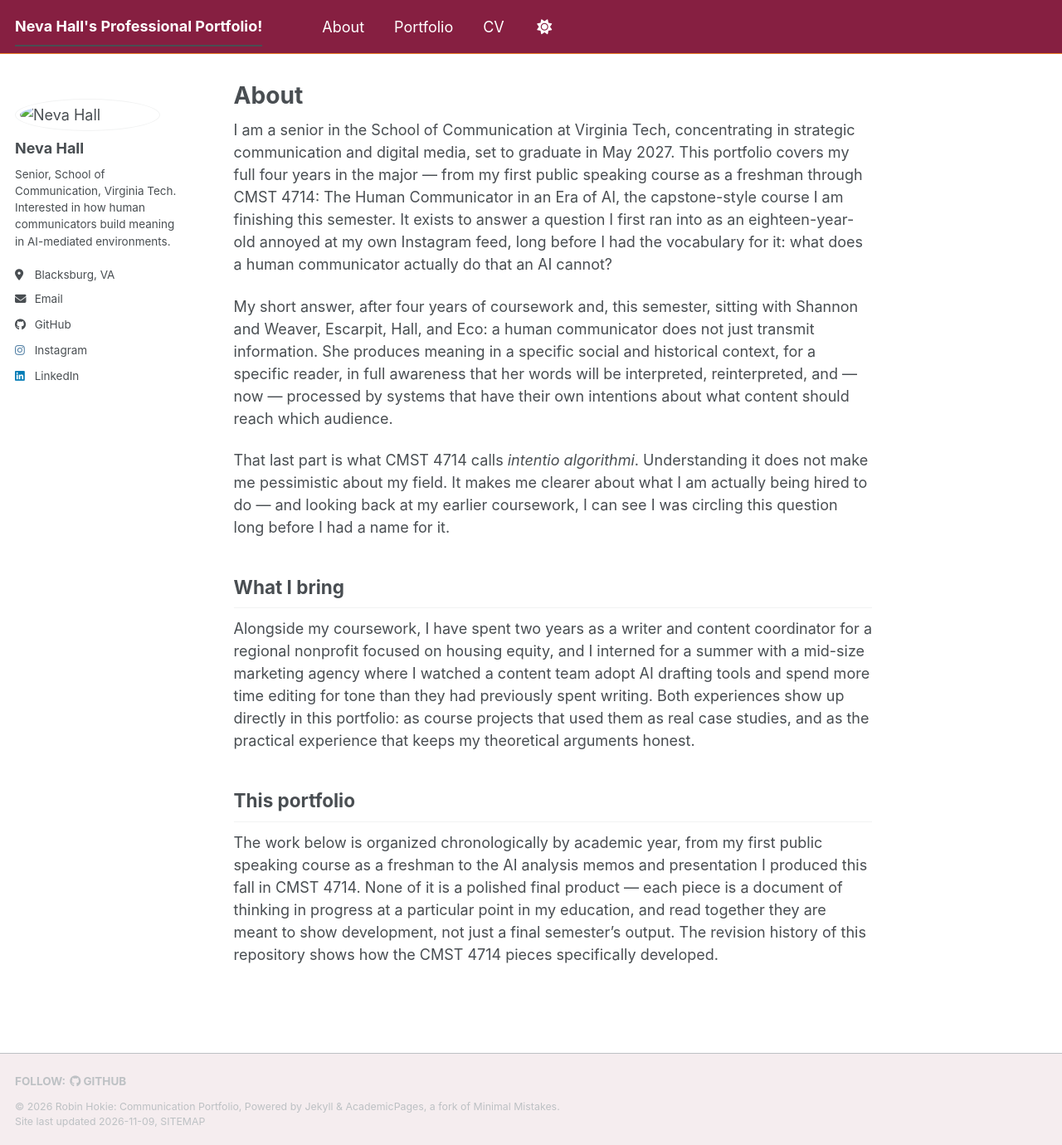
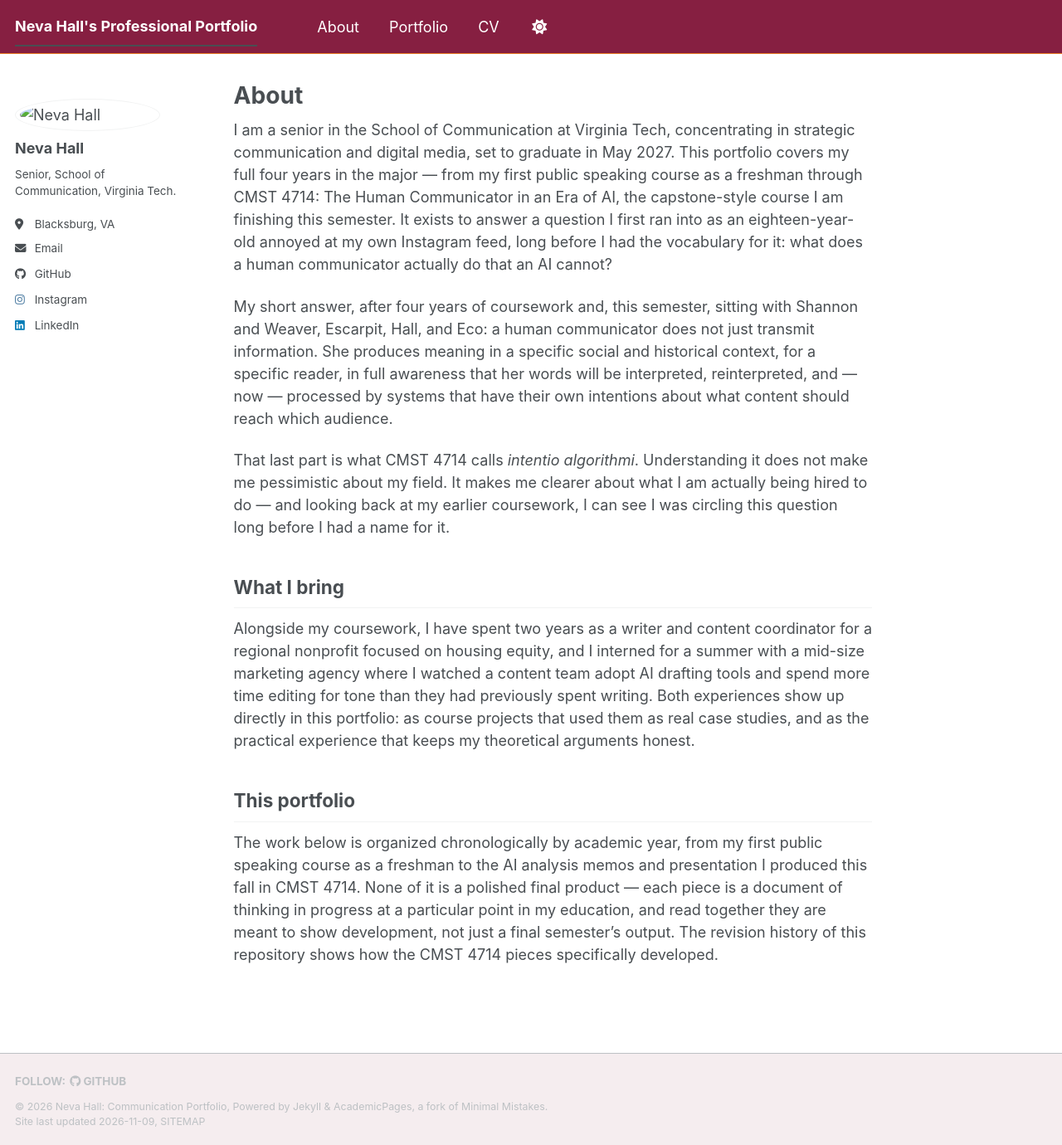
Before and after one commit to nevahall/nevahall.github.io, a Jekyll site: the page built from _pages/about.md, in a window 1280 px wide and 1380 px high. Shown: the whole window at 83% size. Built offline with Jekyll 4.4.1, drawn with Linux system fonts in a browser that asks for light colours; a script bundle is joined from its source files by our own code; library files that are not in the unit come from our copies.

Commit message:
Change name and description in _config.yml
Updated personal information in the configuration file.

```diff
--- a/_config.yml
+++ b/_config.yml
@@ -10,9 +10,9 @@
 locale                   : "en-US"
 site_theme               : "default" # The available themes options are "default", "air", "sunrise", "mint", "dirt" and "contrast"
 title_separator          : "-"
-name                     : "Robin Hokie: Communication Portfolio"
+name                     : "Neva Hall: Communication Portfolio"
 description              : >
-  Professional portfolio for Robin Hokie, School of Communication,
+  Professional portfolio for Neva Hall, School of Communication,
   Virginia Tech, including work from CMST 4714: The Human Communicator in an
   Era of AI.
 
@@ -26,11 +26,11 @@ description              : >
 url                      : "https://nevahall.github.io"            # -> "https://yourusername.github.io"
 baseurl                  : ""         # -> ""
 repository               : "nevahall/nevahall.github.io"  # -> "yourusername/yourusername.github.io"
-title                    : "Neva Hall's Professional Portfolio!" # the name shown in the maroon header bar and browser tab
+title                    : "Neva Hall's Professional Portfolio" # the name shown in the maroon header bar and browser tab
 author:
   name     : "Neva Hall"
   avatar   : "/images/bio-photo.jpg"
-  bio      : "Senior, School of Communication, Virginia Tech. Interested in how human communicators build meaning in AI-mediated environments."
+  bio      : "Senior, School of Communication, Virginia Tech."
   location : "Blacksburg, VA"
   email    : "nevahall25@vt.edu"
   github   : "nevahall"    # username only, no URL — set blank to hide
```
